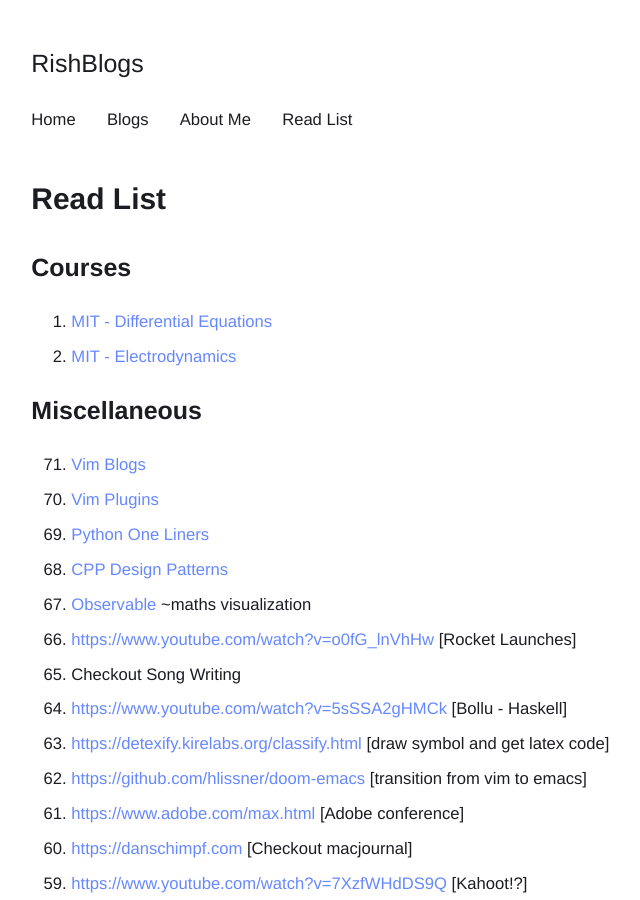
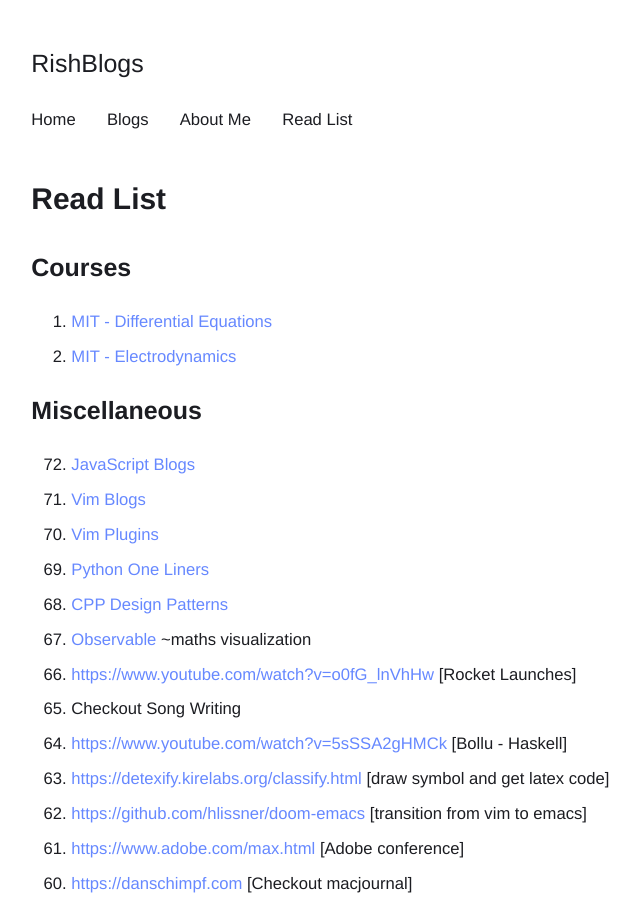
Before and after one commit to rish-singhal/blogs, a Jekyll site: the page built from resources.md, in a window 1280 px wide and 900 px high. Shown: the whole window, without its empty margins (272-912 px from the left). Built offline with Jekyll 4.4.1, drawn with Linux system fonts in a browser that asks for light colours.

Commit message:
Add javascript blogs resource

```diff
--- a/resources.md
+++ b/resources.md
@@ -13,6 +13,7 @@
 
 ## Miscellaneous
 
+72. [JavaScript Blogs](https://mrale.ph/)
 71. [Vim Blogs](https://vimways.org/)
 70. [Vim Plugins](https://vimawesome.com/)
 69. [Python One Liners](https://wiki.python.org/moin/Powerful%20Python%20One-Liners)
```
